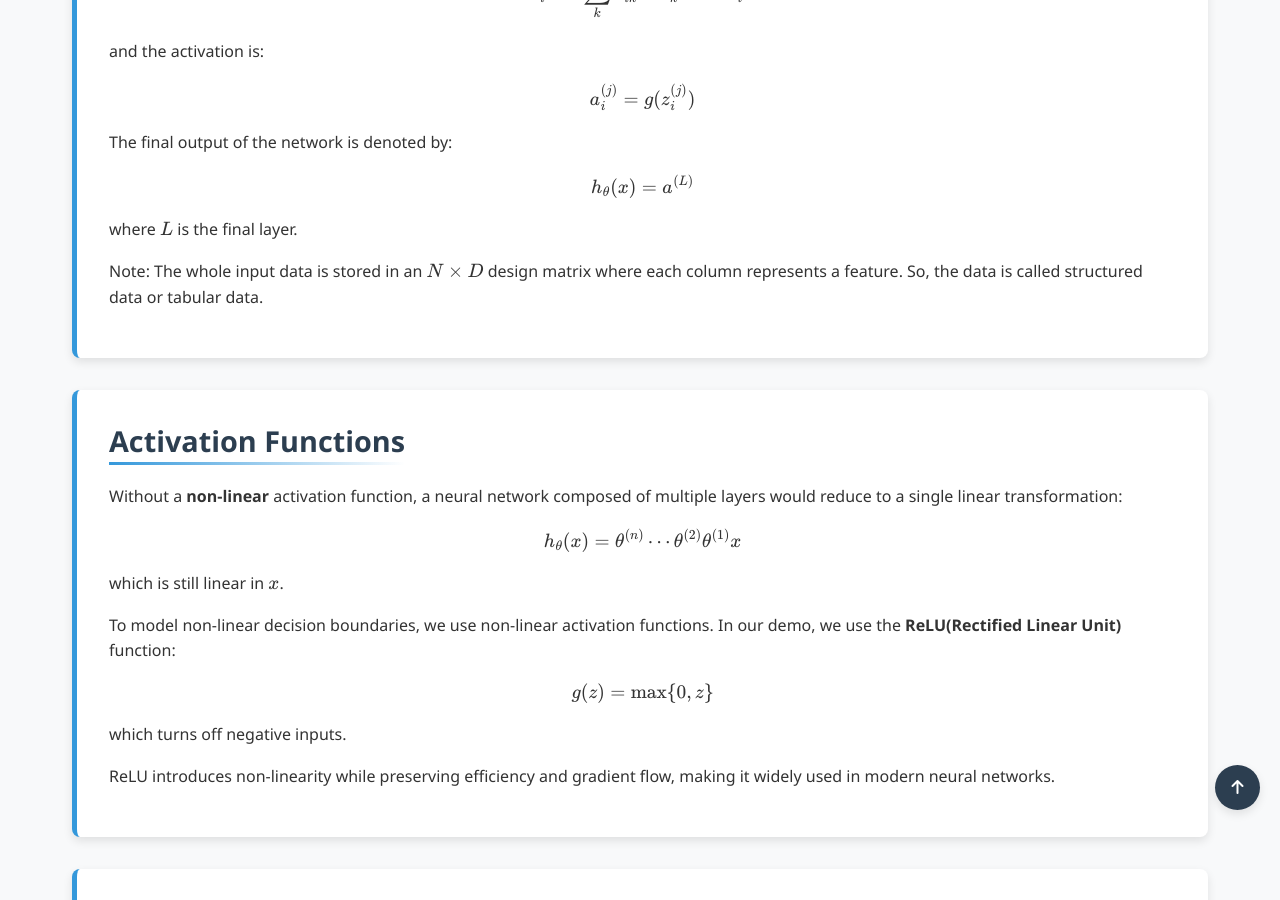
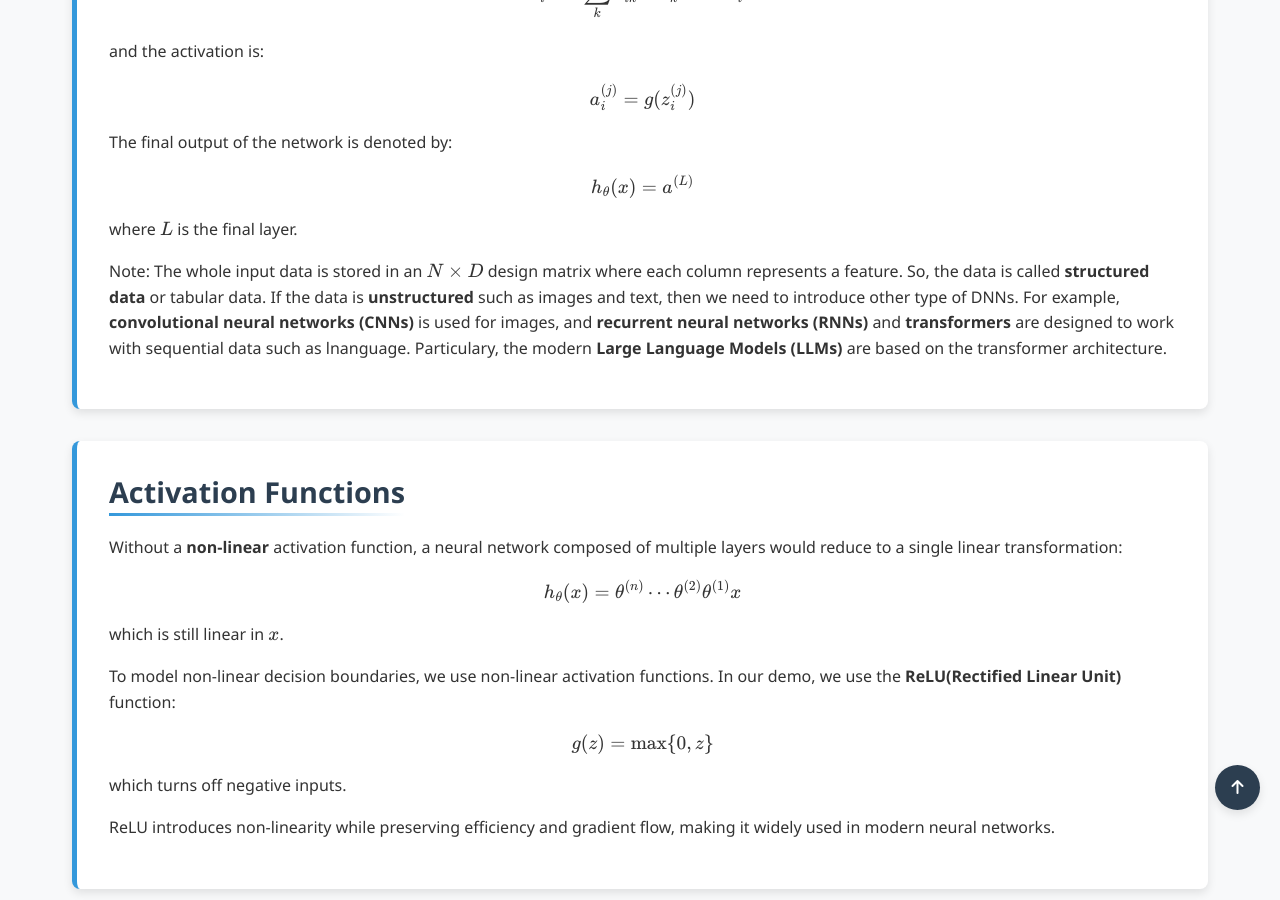
Before and after one commit to Yusukey01/yusukey01.github.io, a Jekyll site: the page built from Mathematics/Machine_learning/neural_networks.html, in a window 1280 px wide and 900 px high, scrolled down 1164 px. Built offline with Jekyll 4.4.1, drawn with Linux system fonts in a browser that asks for light colours.

Commit message:
update V-4 NNs sections

```diff
--- a/Mathematics/Machine_learning/neural_networks.html
+++ b/Mathematics/Machine_learning/neural_networks.html
@@ -62,7 +62,10 @@ uses_python: false
 
                 <p>
                     Note: The whole input data is stored in an \(N \times D\) design matrix where each column represents a feature. So, the data is
-                    called structured data or tabular data.
+                    called <strong>structured data</strong> or tabular data. If the data is <strong>unstructured</strong> such as images and text,
+                    then we need to introduce other type of DNNs. For example, <strong>convolutional neural networks (CNNs)</strong> is used for images,
+                    and <strong>recurrent neural networks (RNNs)</strong> and <strong>transformers</strong> are designed to work with sequential data
+                    such as lnanguage. Particulary, the modern <strong>Large Language Models (LLMs)</strong> are based on the transformer architecture.
                 </p>
             </section>
 
```
